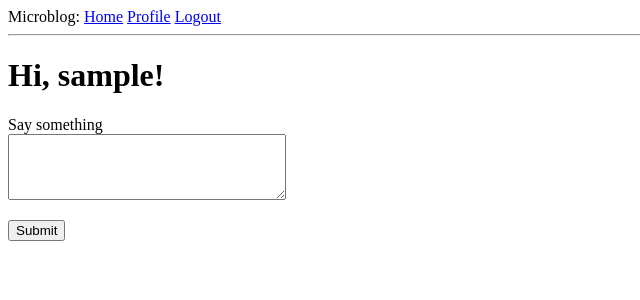
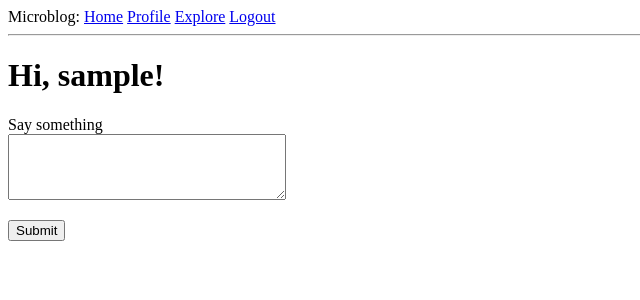
Before and after one commit to daraffleur/microblog, a Flask app: page / in a window 1280 px wide. Shown: the top 300 px of the page, without its empty margins (0-640 px from the left). Run offline with Flask 2, Linux system fonts and the light colour scheme; the visitor is signed in with stand-in values (Sample User, id 1); data comes from the database, SQL or seed files in the repository; data that the repository does not hold is empty.

Commit message:
Link to explore page in navigation bar

```diff
--- a/microblog/app/templates/base.html
+++ b/microblog/app/templates/base.html
@@ -16,6 +16,7 @@
         <a href={{ url_for("login") }}>Login</a>
     {% else %}
         <a href={{ url_for("user", username=current_user.username) }}>Profile</a>
+        <a href={{ url_for('explore') }}>Explore</a>
         <a href={{ url_for("logout") }}>Logout</a>
     {% endif %}
 </div>
```
